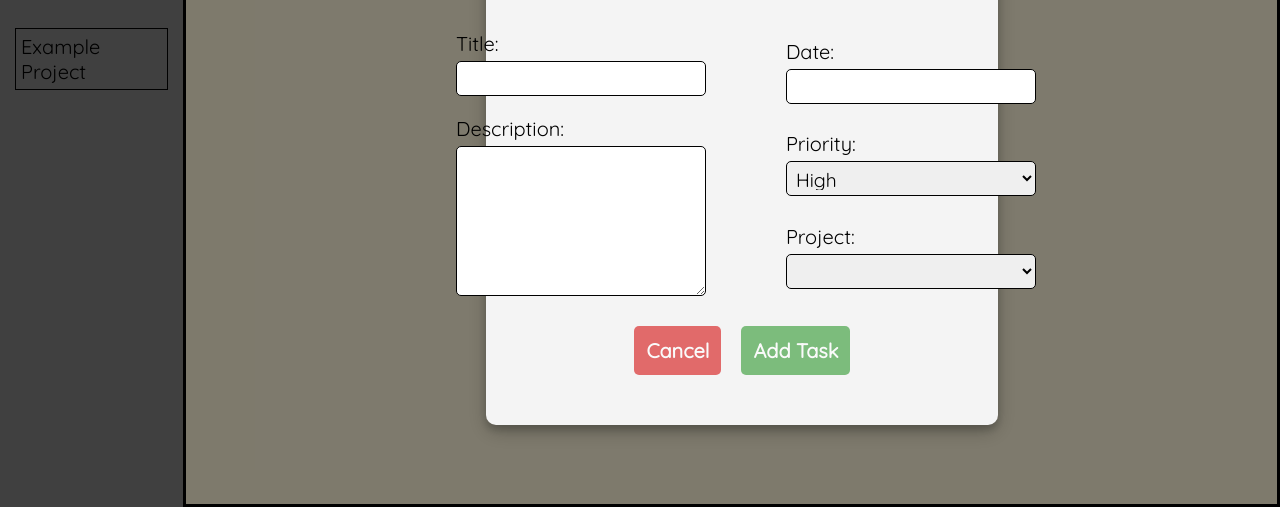
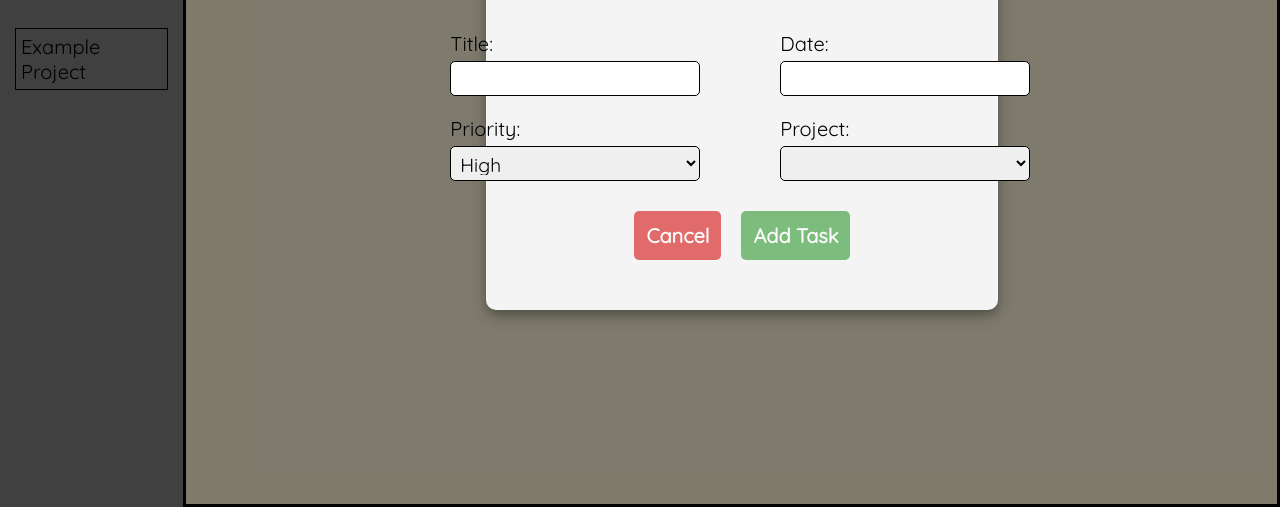
Before and after one commit to aaron-tetrick/to-do-list, a website built with webpack: page dist/index.html in a window 1280 px wide. Both pictures are taken after a click on the element "+ New Task". Shown: the part 293-800 px from the top of the page. Built offline with nearby package versions, Linux system fonts and the light colour scheme.

Commit message:
Delete description input from modal

```diff
--- a/src/index.js
+++ b/src/index.js
@@ -41,10 +41,11 @@ cancelBtn.addEventListener('click', closeModal);
 
 
 
+
+
 //Click Add Button
 const addBtn = document.querySelector('.add-btn');
 addBtn.addEventListener('click', closeModal);
-addBtn
 
 //Sidebar list
 const inbox = document.querySelector('.inbox');
--- a/src/modal.js
+++ b/src/modal.js
@@ -10,7 +10,6 @@ const modalForm = document.createElement('form');
 
 const inputTitle = document.createElement('input');
 const inputDate = document.createElement('input');
-const inputDescription = document.createElement('textarea');
 const inputPriority = document.createElement('select');
 const inputProject = document.createElement('select');
 
@@ -21,13 +20,11 @@ const modalInputs = document.createElement('div');
 
 const labelTitle = document.createElement('label');
 const labelDate = document.createElement('label');
-const labelDescription = document.createElement('label');
 const labelPriority = document.createElement('label');
 const labelProject = document.createElement('label');
 
 const titleDiv = document.createElement('div');
 const dateDiv = document.createElement('div');
-const descriptionDiv = document.createElement('div');
 const priorityDiv = document.createElement('div');
 const projectDiv = document.createElement('div');
 
@@ -47,7 +44,6 @@ const createModal = function() {
     cancelBtn.innerText = "Cancel";
     labelTitle.innerText = "Title:";
     labelDate.innerText = "Date:";
-    labelDescription.innerText = "Description:";
     labelPriority.innerText = "Priority:";
     labelProject.innerText = "Project:"
     optionHigh.innerText = "High";
@@ -63,13 +59,11 @@ const createModal = function() {
 
     inputTitle.setAttribute('name', 'title');
     inputDate.setAttribute('name', 'date');
-    inputDescription.setAttribute('name', 'description');
     inputPriority.setAttribute('name', 'priority');
     inputProject.setAttribute('name', 'project');
 
     labelTitle.setAttribute('for', 'title1');
     labelDate.setAttribute('for', 'date');
-    labelDescription.setAttribute('for', 'description');
     labelPriority.setAttribute('for', 'priority');
     labelProject.setAttribute('for', 'project');
 
@@ -86,7 +80,6 @@ const createModal = function() {
 
     titleDiv.classList.add('input-div');
     dateDiv.classList.add('input-div');
-    descriptionDiv.classList.add('input-div');
     priorityDiv.classList.add('input-div');
     projectDiv.classList.add('input-div');
 
@@ -94,8 +87,6 @@ const createModal = function() {
     inputTitle.classList.add('form-title');
     inputDate.classList.add('input-element');
     inputDate.classList.add('form-date');
-    inputDescription.classList.add('input-element');
-    inputDescription.classList.add('form-description');
     inputPriority.classList.add('input-element');
     inputPriority.classList.add('form-priority');
     inputProject.classList.add('input-element');
@@ -116,9 +107,6 @@ const createModal = function() {
     dateDiv.appendChild(labelDate);
     dateDiv.appendChild(inputDate);
 
-    descriptionDiv.appendChild(labelDescription);
-    descriptionDiv.appendChild(inputDescription);
-
     priorityDiv.appendChild(labelPriority);
     priorityDiv.appendChild(inputPriority);
     inputPriority.appendChild(optionHigh);
@@ -130,9 +118,8 @@ const createModal = function() {
     projectDiv.appendChild(inputProject);
 
     formDiv1.appendChild(titleDiv);
-    formDiv1.appendChild(descriptionDiv);
     formDiv2.appendChild(dateDiv);
-    formDiv2.appendChild(priorityDiv);
+    formDiv1.appendChild(priorityDiv);
     formDiv2.appendChild(projectDiv);
     formDiv3.appendChild(cancelBtn);
     formDiv3.appendChild(addBtn);
@@ -164,7 +151,7 @@ console.log(addObject())
 
 
 
-// function addObject(title, date, description, priority, project) {
+// function addObject(title, date, priority, project) {
 //    const taskObj =  {
 //        name: this.title,
 //     }
--- a/style.css
+++ b/style.css
@@ -165,7 +165,8 @@ h2 {
 }
 
 .modal-inputs {
-    display: flex;
+    display: grid;
+    grid-template-columns: 1fr 1fr;
 }
 
 .input-div {
@@ -185,13 +186,6 @@ h2 {
     font-size: 1.2rem;
     width: 250px;
     margin-top: 5px;
-}
-
-.form-description {
-    min-width: 250px;
-    max-width: 250px;
-    min-height: 150px;
-    max-height: 150px;
 }
 
 .form-div-3 {
```
Also changed, not shown: dist/main.js.
